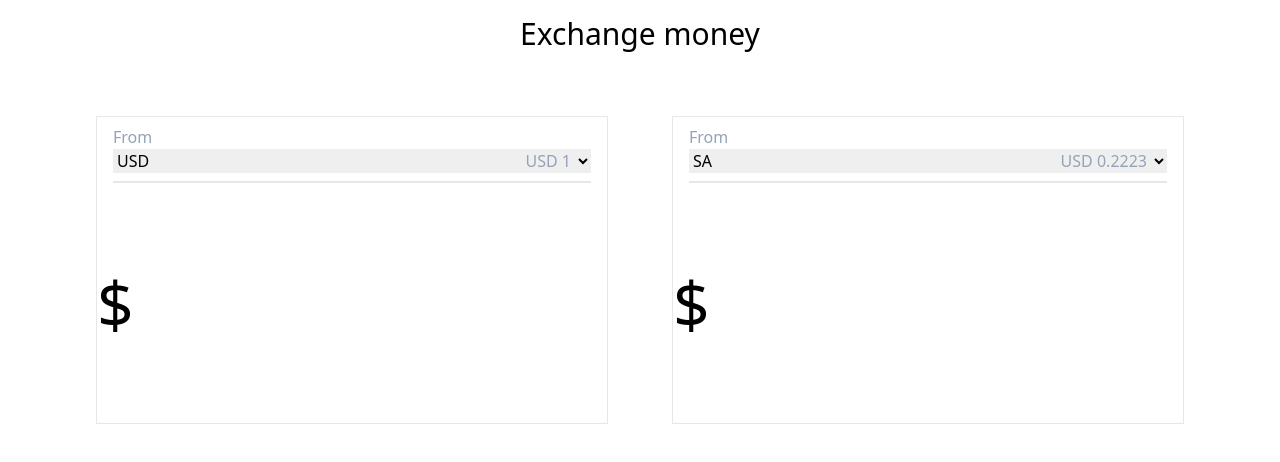
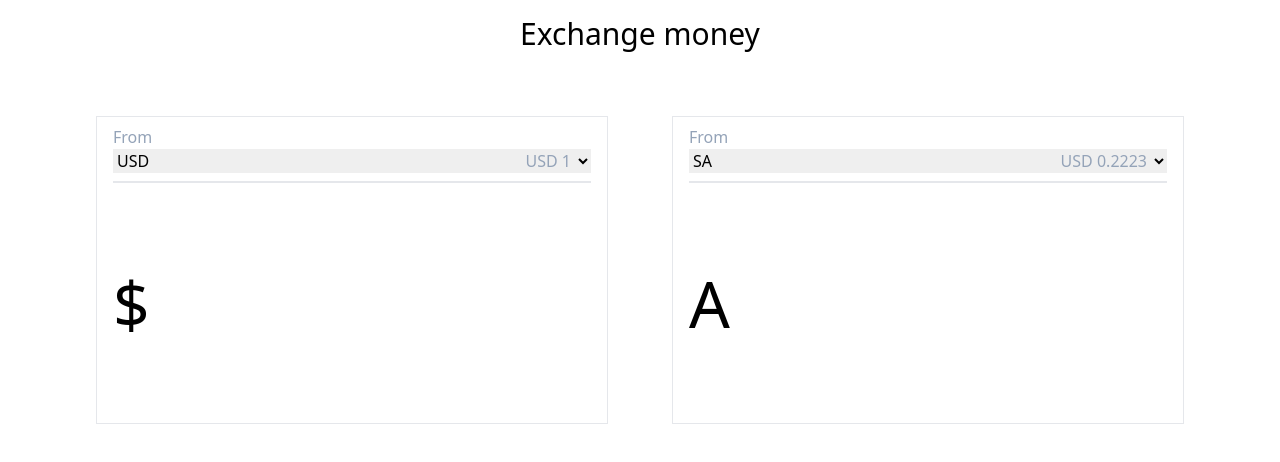
Before and after one commit to Marnin-A/Money-Exchange, a React (Vite) app: page / in a window 1280 px wide. Shown: the top 462 px of the page. Built offline with nearby package versions, Linux system fonts and the light colour scheme.

Commit message:
Set input currency based on selected option

```diff
--- a/src/components/CurrencyCard.tsx
+++ b/src/components/CurrencyCard.tsx
@@ -1,29 +1,20 @@
 import Dropdown from "./Dropdown";
-import * as React from "react";
-type option = {
+export type option = {
   label: string;
   value: string;
+  sign: string;
 };
-interface props {
+export interface CurrencyProps {
   options: Array<option>;
 }
-export default function CurrencyCard(props: props) {
-  const [sign, setSign] = React.useState("$");
+export default function CurrencyCard(props: CurrencyProps) {
   const options = props.options;
-  const setNewSign = (currenySign: string) => {
-    setSign(currenySign);
-    console.log(currenySign);
-  };
+
   return (
     <div className="  w-[40%] border">
       <div className=" bg-white w-[100%] flex flex-col px-4 pt-2 ">
         <div className=" text-slate-400 ">From</div>
-        <Dropdown options={options} setSign={setNewSign} />
-        <hr className="" />
-      </div>
-      <div>
-        <span className="text-[400%]">{sign}</span>
-        <input className="h-[30vh] w-10/12 text-[400%] outline-none" type="" />
+        <Dropdown options={options} />
       </div>
     </div>
   );
--- a/src/components/Dropdown.tsx
+++ b/src/components/Dropdown.tsx
@@ -1,43 +1,87 @@
 import * as React from "react";
-type option = {
-  label: string;
-  value: string;
-};
-interface props {
-  options: Array<option>;
-  setSign: Function;
-}
+import { CurrencyProps, option } from "./CurrencyCard";
 
-export default function Dropdown(props: props) {
+export default function Dropdown(props: CurrencyProps) {
   const options = props.options;
   const firstOptionLabel = options[0].label;
   const firstOptionValue = options[0].value;
-
-  const [value, setValue] = React.useState(
-    firstOptionLabel === "USD" ? "1" : firstOptionValue
+  const firstOptionSign = options[0].sign;
+  //Change value to label
+  const [value, setValue] = React.useState<option>(
+    firstOptionLabel === "USD"
+      ? { label: "USD", value: "1", sign: "$" }
+      : {
+          label: firstOptionLabel,
+          value: firstOptionValue,
+          sign: firstOptionSign,
+        }
   );
 
+  function setCurrentValueInDollar(label: string) {
+    switch (label) {
+      case "GBP":
+        return "0.5889";
+      case "NGN":
+        return "0.2223";
+      case "SA":
+        return "0.2223";
+      case "NZL":
+        return "0.5889";
+      case "UGA":
+        return "1";
+      default:
+        return "1";
+    }
+  }
+  function setCurrentSign(label: string) {
+    switch (label) {
+      case "GBP":
+        return "P";
+      case "NGN":
+        return "N";
+      case "SA":
+        return "A";
+      case "NZL":
+        return "Z";
+      case "UGA":
+        return "G";
+      default:
+        return "$";
+    }
+  }
   const handleChange = (e: {
-    target: { value: React.SetStateAction<string> };
+    target: { value: React.SetStateAction<any> };
   }) => {
-    setValue(e.target.value);
+    setValue({
+      ...value,
+      label: e.target.value,
+      value: setCurrentValueInDollar(e.target.value),
+      sign: setCurrentSign(e.target.value),
+    });
   };
 
   return (
+    <div className="">
       <div className="relative pb-2 hover:border-b-black border-b-[1px]">
         <select
           className="w-[100%] outline-none"
-        value={value}
+          value={value.label}
           onChange={handleChange}
         >
           {options.map((option, index) => (
-          <option key={index} value={option.value}>
+            <option key={index} value={option.label}>
               {option.label}
             </option>
           ))}
         </select>
         <div className=" absolute bottom-[25%] right-4 text-right px-1 text-slate-400">
-        USD {value}
+          USD {value.value}
+        </div>
+      </div>
+      <hr className="" />
+      <div>
+        <span className="text-[400%]">{value.sign}</span>
+        <input className="h-[30vh] w-10/12 text-[400%] outline-none" type="" />
       </div>
     </div>
   );
--- a/src/components/Home.tsx
+++ b/src/components/Home.tsx
@@ -2,14 +2,14 @@ import CurrencyCard from "./CurrencyCard";
 
 export default function Home() {
   const options = [
-    { label: "USD", value: "1 " },
-    { label: "GBP", value: "0.5889" },
-    { label: "NGN", value: "0.2223" },
+    { label: "USD", value: "1 ", sign: "$" },
+    { label: "GBP", value: "0.5889", sign: "P" },
+    { label: "NGN", value: "0.2223", sign: "N" },
   ];
   const options2 = [
-    { label: "SA", value: "0.2223" },
-    { label: "NZL", value: "0.5889" },
-    { label: "UGA", value: "1" },
+    { label: "SA", value: "0.2223", sign: "A" },
+    { label: "NZL", value: "0.5889", sign: "Z" },
+    { label: "UGA", value: "1", sign: "G" },
   ];
   return (
     <div className="w-[100%] pt-4 h-screen flex flex-col items-center">
```
Lines whose indentation alone changed are shown as unchanged.
